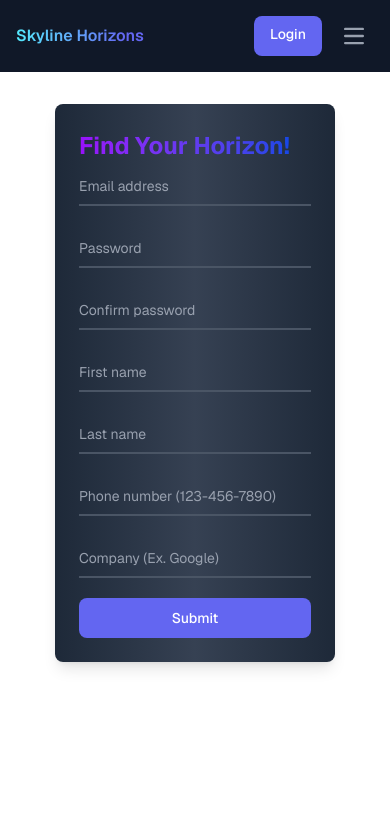
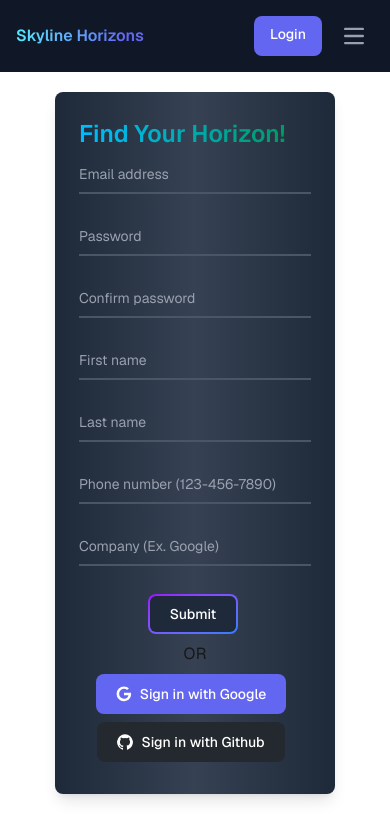
Before and after one commit to HADES248/Skyline-Horizons, a Next.js app: page /signup in a window 390 px wide. Shown: the top 840 px of the page. Built offline with nearby package versions, Linux system fonts and the light colour scheme.

Commit message:
enhance layout with responsive container, update login and contact pages, and add property listing form

```diff
--- a/src/app/contact/page.jsx
+++ b/src/app/contact/page.jsx
@@ -1,7 +1,7 @@
 export default function Contact() {
   return (
     <div className="max-w-screen-2xl flex flex-col md:flex-row-reverse justify-between items-center 2xl:mx-auto">
-      <img src="contact-page.png" className="hidden sm:block h-[565px] w-[450px] lg:w-[600px] xl:w-[800px]"/>
+      <img src="contact-page.png" className="hidden sm:inline h-[565px] w-[450px] lg:w-[600px] xl:w-[800px]" />
       <div className="p-6 bg-gradient-to-r from-gray-800 via-gray-700 to-gray-800 border-gray-700 rounded-lg shadow-lg w-[280px] mt-4 sm:w-[430px] sm:ml-6 xl:ml-12">
         <form className="mb-6 w-full max-w-sm 2xl:mx-auto">
           <div className="mb-6">
@@ -17,7 +17,7 @@ export default function Contact() {
             <textarea id="message" rows="4" className="block p-2.5 w-full text-sm rounded-lg border bg-gray-900 border-gray-700 placeholder-gray-500 text-gray-200 focus:ring-blue-500 focus:border-blue-500" placeholder="Your message..."></textarea>
           </div>
           <div className="flex justify-center items-center">
-            <button type="submit" className=" text-white w-1/2 bg-primary hover:bg-blue-600 font-medium rounded-lg text-sm px-5 py-2.5 mb-2 focus:bg-blue-700 focus:ring-offset-2 focus:ring-blue-500 cursor-pointer">Send message</button>
+            <button type="submit" className=" text-white w-1/2 bg-primary hover:bg-blue-600 font-medium rounded-lg text-sm px-5 py-2.5 focus:bg-blue-700 focus:ring-offset-2 focus:ring-blue-500 cursor-pointer">Send message</button>
           </div>
         </form>
         <div className="flex flex-col justify-center items-center">
@@ -30,7 +30,5 @@ export default function Contact() {
         </div>
       </div>
     </div>
-
-
   )
 }
--- a/src/app/globals.css
+++ b/src/app/globals.css
@@ -32,3 +32,14 @@ body::-webkit-scrollbar {
 h1 {
   font-size: x-large;
 }
+
+.container {
+  max-width: 1536px;
+}
+
+@media (min-width: 1500px) {
+  .container {
+    margin-left: auto;
+    margin-right: auto;
+  }
+}
--- a/src/app/login/page.jsx
+++ b/src/app/login/page.jsx
@@ -2,9 +2,9 @@ import Link from "next/link"
 export default function LogIn() {
   return (
     <div>
-      <div className="max-w-screen-2xl flex flex-col sm:flex-row items-center justify-between 2xl:mx-auto">
+      <div className="container flex flex-col sm:flex-row items-center justify-between">
         <img src="sign-in.jpg" className="h-[565px] hidden sm:block sm:w-[400px] lg:w-[600px] xl:w-[850px] object-cover"/>
-        <div className="md:w-1/2 max-w-lg flex justify-center items-center mt-3 flex-col ml-4 md:ml-6 pr-6 mr-6 p-6 bg-gradient-to-r from-gray-800 via-gray-700 to bg-gray-800 border-gray-700 rounded-xl shadow-lg">
+        <div className="md:w-1/2 flex justify-center items-center mt-3 flex-col ml-4 md:ml-6 pr-6 mr-6 p-6 bg-gradient-to-r from-gray-800 via-gray-700 to bg-gray-800 border-gray-700 rounded-xl shadow-lg">
           <h1 className="2xl">Login to Skyline Horizons</h1>
           <form className="max-w-lg w-full mt-5 rounded-lg">
             <div className="mb-5">
@@ -23,7 +23,7 @@ export default function LogIn() {
             </div>
             <button type="submit" className="text-white bg-primary focus:outline-none font-medium rounded-lg text-sm w-full sm:w-auto px-5 py-2.5 text-center hover:bg-blue-700 cursor-pointer">Submit</button>
           </form>
-          <Link href='/signup' className="hover:text-primary mt-2">Go to Sign Up page?</Link>
+          <Link href='/signup' className="hover:text-primary mt-2">Don't have an account?</Link>
         </div>
       </div>
     </div>
--- a/src/app/property/page.jsx
+++ b/src/app/property/page.jsx
@@ -2,8 +2,38 @@ import React from 'react'
 
 export default function Property() {
   return (
-    <div>
-      This is the property page.
+    <div className="container flex flex-col justify-center items-center">
+      <h1 className="border inline mt-4 text-transparent bg-clip-text bg-gradient-to-l from-blue-600 to-purple-600 font-semibold">Create a Property Listing</h1>
+      <div className="items-center flex flex-col lg:flex-row justify-center">
+        <div className="w-auto md:w-[500px] mt-8">
+          <div>
+            <input type="text" id="first_name" className=" border text-sm rounded-lg block w-full p-2.5 bg-gray-700 border-gray-600 placeholder-gray-400 text-white focus:ring-blue-500 focus:border-blue-500 mb-3" placeholder="Name of the Property" required />
+          </div>
+
+          <textarea id="message" rows="4" className="block p-2.5 w-full text-sm rounded-lg border bg-gray-700 border-gray-600 placeholder-gray-400 text-white focus:ring-blue-500 focus:border-blue-500 mb-3" placeholder="Description of your property..."></textarea>
+
+          <input type="text" id="address" className="border text-sm rounded-lg block w-full p-2.5 bg-gray-700 border-gray-600 placeholder-gray-400 text-white focus:ring-blue-500 focus:border-blue-500" placeholder="Address of the Property" required />
+          <div className="flex flex-row items-center gap-4 mt-6">
+            <div className="flex items-start mb-5">
+              <div className="flex items-center h-5">
+                <input id="sell" type="checkbox" value="" className="w-4 h-4 border rounded-sm bg-gray-700 border-gray-600 ring-offset-gray-800" required />
+              </div>
+              <label htmlFor="sell" className="ms-2 text-sm font-medium text-gray-300">Sell</label>
+            </div>
+            <div className="flex items-start mb-5">
+              <div className="flex items-center h-5">
+                <input id="rent" type="checkbox" value="" className="w-4 h-4 border rounded-sm bg-gray-700 border-gray-600 ring-offset-gray-800" required />
+              </div>
+              <label htmlFor="rent" className="ms-2 text-sm font-medium text-gray-300">Rent</label>
+            </div>
+
+          </div>
+        </div>
+        <div className="w-auto md:w-[500px] items-center flex flex-col justify-center">
+          <label className="block mb-2 text-sm font-medium text-white" htmlFor="multiple_files">Upload multiple files</label>
+          <input type="file" className="block w-[200px] md:w-[400px] h-[50px] text-sm pl-2 pt-3.5 rounded-lg cursor-pointer bg-gray-700 border-gray-600" id="multiple_files" multiple />
+        </div>
+      </div>
     </div>
   )
 }
--- a/src/app/signup/page.jsx
+++ b/src/app/signup/page.jsx
@@ -1,8 +1,8 @@
 export default function SignUp() {
   return (
-    <div className="max-w-screen-2xl flex flex-col justify-center items-center mt-3 2xl:mx-auto">
+    <div className="container flex flex-col justify-center items-center">
       <div className="p-6 bg-gradient-to-r from-gray-800 via-gray-700 to-gray-800 border-gray-700 rounded-lg shadow-lg w-[280px] sm:w-[600px] mt-5">
-        <h1 className="inline mb-4 text-transparent bg-clip-text bg-gradient-to-l from-blue-700 to-purple-600 font-bold">
+        <h1 className="inline mb-4 text-transparent bg-clip-text bg-gradient-to-r to-emerald-600 from-sky-400 font-semibold">
           Find Your Horizon!
         </h1>
         <form className="max-w-lg mx-auto">
@@ -26,7 +26,6 @@ export default function SignUp() {
             <div className="relative z-0 w-full mb-5 group">
               <input type="text" name="floating_last_name" id="floating_last_name" className="block py-2.5 px-0 w-full text-sm bg-transparent border-0 border-b-2 appearance-none text-white border-gray-600 focus:outline-none focus:ring-0 focus:border-blue-600 peer" placeholder=" " required />
               <label htmlFor="floating_last_name" className="peer-focus:font-medium absolute text-sm text-gray-400 duration-300 transform -translate-y-6 scale-75 top-3 -z-10 origin-[0] peer-focus:start-0 rtl:peer-focus:translate-x-1/4 peer-focus:text-blue-500 peer-placeholder-shown:scale-100 peer-placeholder-shown:translate-y-0 peer-focus:scale-75 peer-focus:-translate-y-6">Last name</label>
-
             </div>
           </div>
           <div className="grid md:grid-cols-2 md:gap-6">
@@ -39,7 +38,29 @@ export default function SignUp() {
               <label htmlFor="floating_company" className="peer-focus:font-medium absolute text-sm text-gray-400 duration-300 transform -translate-y-6 scale-75 top-3 -z-10 origin-[0] peer-focus:start-0 rtl:peer-focus:translate-x-1/4 peer-focus:text-blue-500 peer-placeholder-shown:scale-100 peer-placeholder-shown:translate-y-0 peer-focus:scale-75 peer-focus:-translate-y-6">Company (Ex. Google)</label>
             </div>
           </div>
-          <button type="submit" className="text-white bg-primary hover:bg-blue-500 focus:bg-blue-700 focus:outline-none font-medium rounded-lg text-sm w-full sm:w-auto px-5 py-2.5 text-center">Submit</button>
+          <div className="flex justify flex-col justify-center items-center mt-2">
+            <button className="relative inline-flex items-center justify-center p-0.5 ml-1 mb-2 me-2 overflow-hidden text-sm font-medium rounded-lg group bg-gradient-to-br from-purple-600 to-blue-500 group-hover:from-purple-600 group-hover:to-blue-500 hover:text-white text-white">
+              <span className="relative px-5 py-2 transition-all ease-in duration-75 bg-gray-800 rounded-md group-hover:bg-transparent cursor-pointer">
+                Submit
+              </span>
+            </button>
+            <div className="block mb-2">OR</div>
+          </div>
+
+          <div className="flex flex-col sm:flex-row justify-center items-center">
+            <button type="button" className="text-white hover:text-gray-800 bg-primary hover:bg-white font-medium rounded-lg text-sm px-5 py-2.5 text-center inline-flex items-center focus:ring-[#4285F4]/55 me-2 mb-2 cursor-pointer">
+              <svg className="w-4 h-4 me-2" aria-hidden="true" xmlns="http://www.w3.org/2000/svg" fill="currentColor" viewBox="0 0 18 19">
+                <path fillRule="evenodd" d="M8.842 18.083a8.8 8.8 0 0 1-8.65-8.948 8.841 8.841 0 0 1 8.8-8.652h.153a8.464 8.464 0 0 1 5.7 2.257l-2.193 2.038A5.27 5.27 0 0 0 9.09 3.4a5.882 5.882 0 0 0-.2 11.76h.124a5.091 5.091 0 0 0 5.248-4.057L14.3 11H9V8h8.34c.066.543.095 1.09.088 1.636-.086 5.053-3.463 8.449-8.4 8.449l-.186-.002Z" clipRule="evenodd" />
+              </svg>
+              Sign in with Google
+            </button>
+            <button type="button" className="text-white bg-[#24292F] font-medium rounded-lg text-sm px-5 py-2.5 text-center inline-flex items-center hover:bg-[#050708]/30 me-2 mb-2 cursor-pointer">
+              <svg className="w-4 h-4 me-2" aria-hidden="true" xmlns="http://www.w3.org/2000/svg" fill="currentColor" viewBox="0 0 20 20">
+                <path fillRule="evenodd" d="M10 .333A9.911 9.911 0 0 0 6.866 19.65c.5.092.678-.215.678-.477 0-.237-.01-1.017-.014-1.845-2.757.6-3.338-1.169-3.338-1.169a2.627 2.627 0 0 0-1.1-1.451c-.9-.615.07-.6.07-.6a2.084 2.084 0 0 1 1.518 1.021 2.11 2.11 0 0 0 2.884.823c.044-.503.268-.973.63-1.325-2.2-.25-4.516-1.1-4.516-4.9A3.832 3.832 0 0 1 4.7 7.068a3.56 3.56 0 0 1 .095-2.623s.832-.266 2.726 1.016a9.409 9.409 0 0 1 4.962 0c1.89-1.282 2.717-1.016 2.717-1.016.366.83.402 1.768.1 2.623a3.827 3.827 0 0 1 1.02 2.659c0 3.807-2.319 4.644-4.525 4.889a2.366 2.366 0 0 1 .673 1.834c0 1.326-.012 2.394-.012 2.72 0 .263.18.572.681.475A9.911 9.911 0 0 0 10 .333Z" clipRule="evenodd" />
+              </svg>
+              Sign in with Github
+            </button>
+          </div>
         </form>
       </div>
     </div>
```
Also changed, not shown: package.json (+4 -4 lines), src/app/page.js (+43 -3 lines), 1 other file (tests, documents, lock files or other folders).
